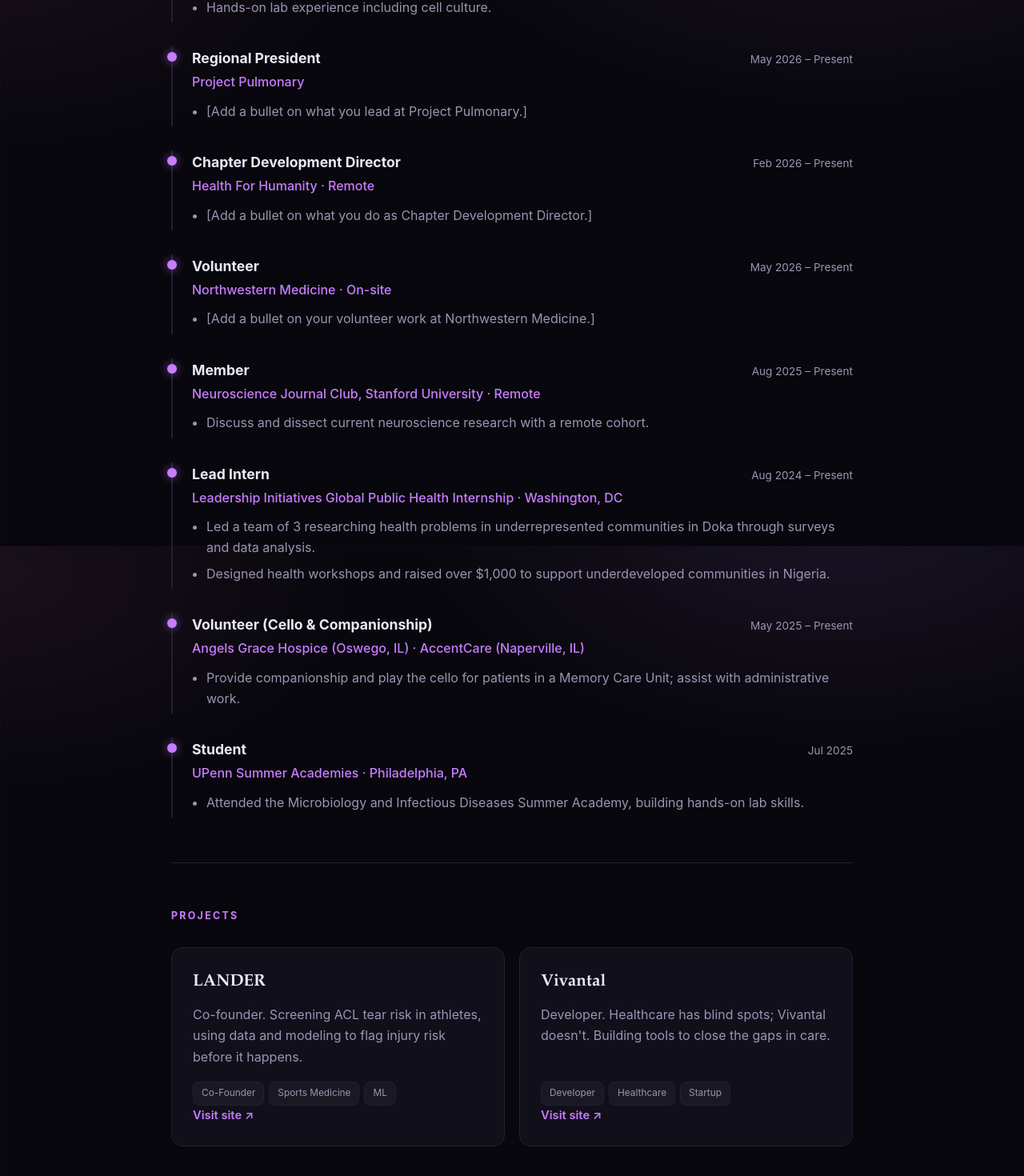
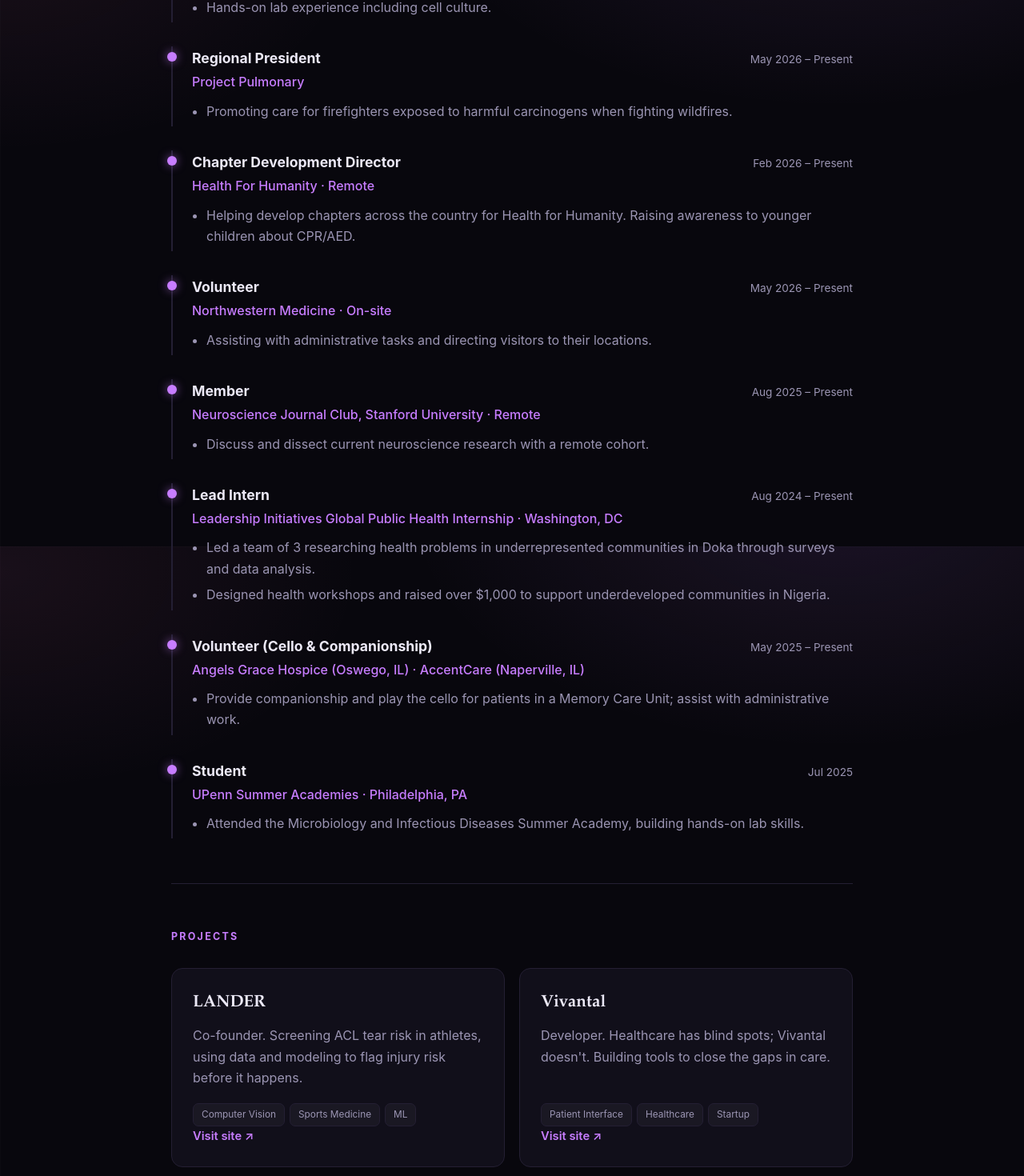
Before and after one commit to sathvikloke/sathvikloke.github.io, a React (Vite) app: page / in a window 1280 px wide. Shown: the part 1717-3187 px from the top of the page at 80% size. Built offline with nearby package versions, Linux system fonts and the light colour scheme.

Commit message:
Update project tags and bullet points in data.js

```diff
--- a/src/data.js
+++ b/src/data.js
@@ -41,13 +41,13 @@
   {
     title: 'LANDER',
     description: 'Co-founder. Screening ACL tear risk in athletes, using data and modeling to flag injury risk before it happens.',
-    tags: ['Co-Founder', 'Sports Medicine', 'ML'],
+    tags: ['Computer Vision', 'Sports Medicine', 'ML'],
     link: 'https://land-r.netlify.app',
   },
   {
     title: 'Vivantal',
     description: "Developer. Healthcare has blind spots; Vivantal doesn't. Building tools to close the gaps in care.",
-    tags: ['Developer', 'Healthcare', 'Startup'],
+    tags: ['Patient Interface', 'Healthcare', 'Startup'],
     link: 'https://vivantal.com',
   },
 ]
@@ -106,7 +106,7 @@
     company: 'Project Pulmonary',
     period: 'May 2026 – Present',
     bullets: [
-      '[Add a bullet on what you lead at Project Pulmonary.]',
+      'Promoting care for firefighters exposed to harmful carcinogens when fighting wildfires.',
     ],
   },
   {
@@ -114,7 +114,7 @@
     company: 'Health For Humanity · Remote',
     period: 'Feb 2026 – Present',
     bullets: [
-      '[Add a bullet on what you do as Chapter Development Director.]',
+      'Helping develop chapters across the country for Health for Humanity. Raising awareness to younger children about CPR/AED.',
     ],
   },
   {
@@ -122,7 +122,7 @@
     company: 'Northwestern Medicine · On-site',
     period: 'May 2026 – Present',
     bullets: [
-      '[Add a bullet on your volunteer work at Northwestern Medicine.]',
+      'Assisting with administrative tasks and directing visitors to their locations.',
     ],
   },
   {
```
